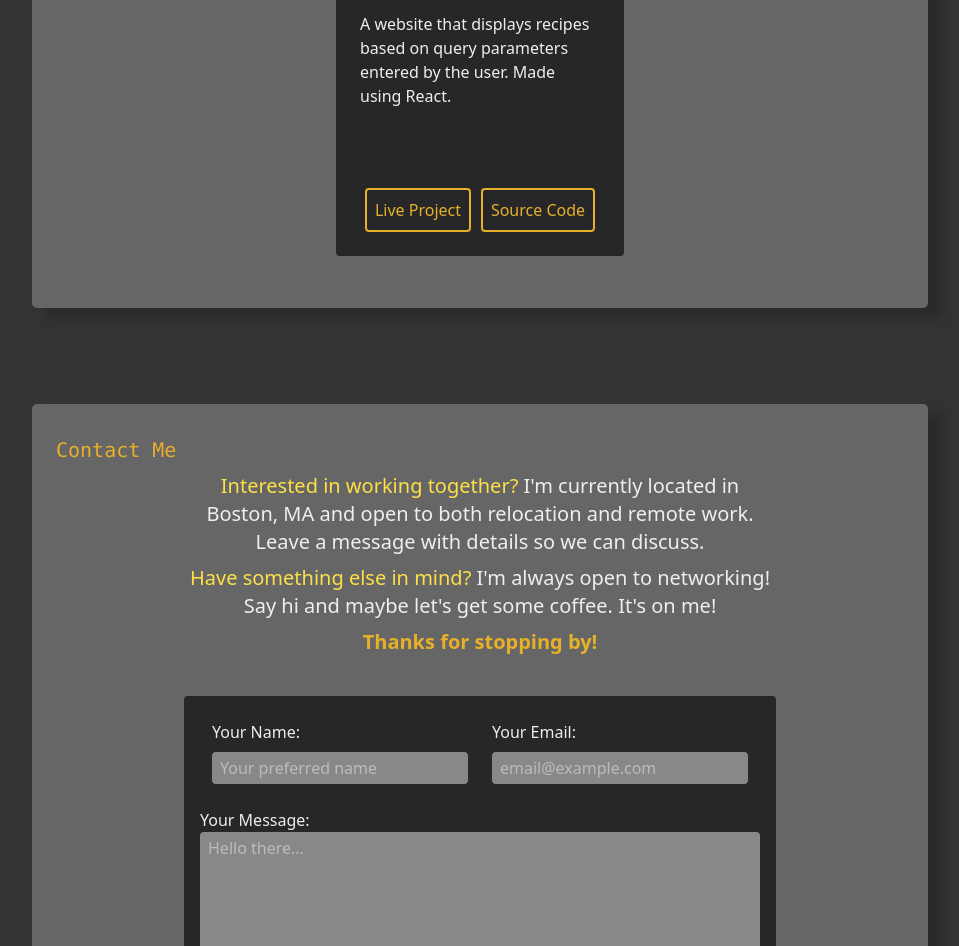
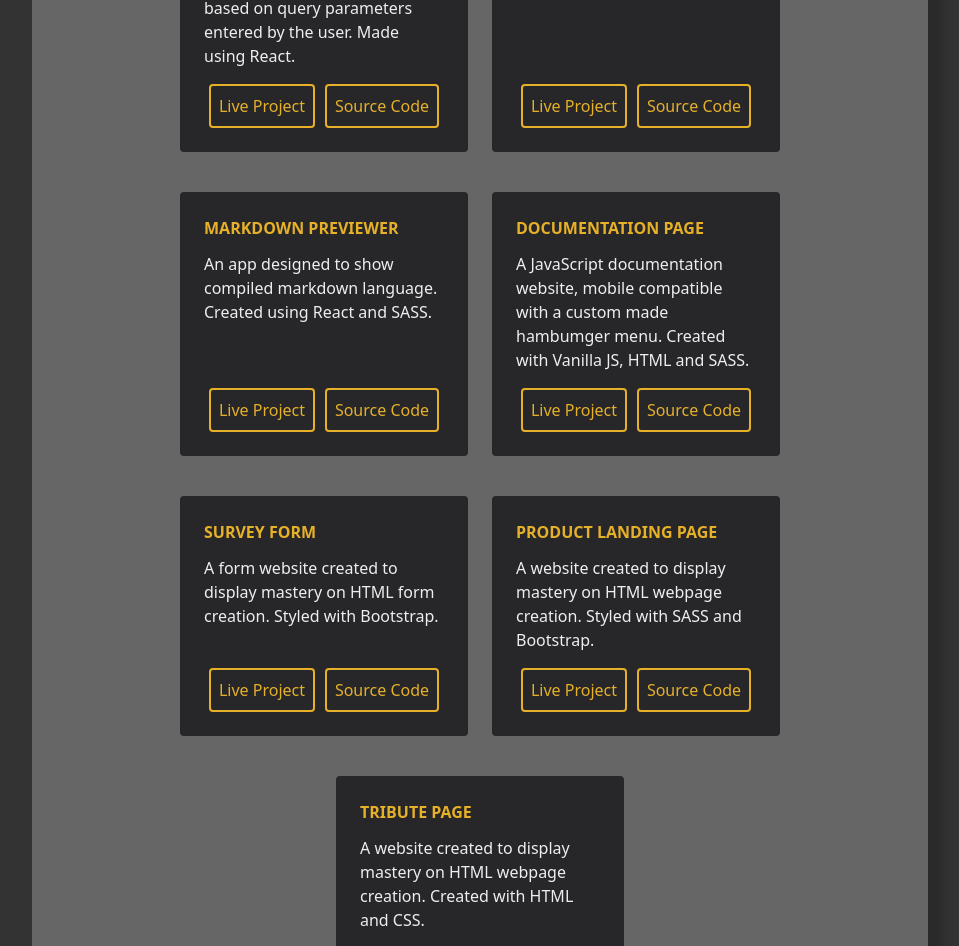
Before and after one commit to filipeqm94/portfolio, a React (Create React App) app: page / in a window 1280 px wide. Shown: the part 1826-2772 px from the top of the page, without its empty margins (160-1119 px from the left). Built offline with nearby package versions, Linux system fonts and the light colour scheme; no server answers.

Commit message:
display more projects to the website

```diff
--- a/src/components/Projects/Project/index.js
+++ b/src/components/Projects/Project/index.js
@@ -11,16 +11,19 @@ function Project({ project }) {
       className='bg-zinc-800 mx-3 p-6 w-72 card-height flex flex-col p-2 m-5 rounded hover:scale-105 transition-transform'
       key={project.title}
     >
-      <img
-        src={project.image}
-        alt={project.tile}
-        className='h-44 w-full rounded z-1'
-      />
+      {project.image ? (
+        <img
+          src={project.image}
+          alt={project.tile}
+          className='h-44 w-full rounded z-1'
+        />
+      ) : null}
+
       <h3 className='mb-3 font-bold text-[#E6B029]'>
         {project.title.toUpperCase()}
       </h3>
       <p className='mb-auto'>{project.description}</p>
-      <div className='flex justify-around links'>
+      <div className='flex justify-around links pt-4'>
         <a href={project.liveProject} target=' _blank' className={aTagClasses}>
           Live Project
         </a>
--- a/src/components/Projects/Project/styles.scss
+++ b/src/components/Projects/Project/styles.scss
@@ -1,5 +1,5 @@
 .card-height {
-  height: 30rem;
+  max-height: 30rem;
 }
 
 @media only screen and (max-width: 768px) {
--- a/src/components/Projects/index.js
+++ b/src/components/Projects/index.js
@@ -46,60 +46,54 @@ const projects = [
     liveProject: 'https://fm-recipe-finder.herokuapp.com/',
     sourceCode: 'https://github.com/filipeqm94/Recipe-Search',
   },
-  // {
-  //   title: 'Crossword Puzzle',
-  //   image: '',
-  //   description:
-  //     'A website for users to play the Crossword Puzzle game. Make with VanillaJS, HTML and SASS',
-  //   technologies: ['html', 'css', 'javascript'],
-  //   liveProject: 'https://filipeqm94.github.io/Crossword-Puzzle/',
-  //   sourceCode: 'https://github.com/filipeqm94/Crossword-Puzzle',
-  // },
-  // {
-  //   title: 'Survey Form',
-  //   image: '',
-  //   description:
-  //     'A form website created to display mastery on HTML form creation. Styled with Bootstrap.',
-  //   technologies: ['html', 'css'],
-  //   liveProject: 'https://filipeqm94.github.io/avenger-experience-form/',
-  //   sourceCode: 'https://github.com/filipeqm94/avenger-experience-form',
-  // },
-  // {
-  //   title: 'Product Landing Page',
-  //   image: '',
-  //   description:
-  //     'A website created to display mastery on HTML form webpage creation. Styled with SASS and Bootstrap.',
-  //   technologies: ['html', 'css'],
-  //   liveProject: 'https://filipeqm94.github.io/product-landing-page/',
-  //   sourceCode: 'https://github.com/filipeqm94/product-landing-page',
-  // },
-  // {
-  //   title: 'Tribute Page',
-  //   image: '',
-  //   description:
-  //     'A website created to display mastery on HTML form webpage creation. Styled with SASS and Bootstrap.',
-  //   technologies: ['html', 'css'],
-  //   liveProject: 'https://filipeqm94.github.io/chester-tribute-page/',
-  //   sourceCode: 'https://github.com/filipeqm94/chester-tribute-page',
-  // },
-  // {
-  //   title: 'Documentation Page',
-  //   image: '',
-  //   description:
-  //     'A website created to display mastery on HTML form webpage creation. Styled with SASS and Bootstrap.',
-  //   technologies: ['html', 'css', 'javascript'],
-  //   liveProject: 'https://filipeqm94.github.io/tech-doc-page/',
-  //   sourceCode: 'https://github.com/filipeqm94/tech-doc-page',
-  // },
-  // {
-  //   title: 'Markdown Previewer',
-  //   image: '',
-  //   description:
-  //     'A website created to display mastery on HTML form webpage creation. Styled with SASS and Bootstrap.',
-  //   technologies: ['html', 'css', 'javascript', 'react'],
-  //   liveProject: 'https://filipeqm94.github.io/markdown-previewer/',
-  //   sourceCode: 'https://github.com/filipeqm94/markdown-previewer',
-  // },
+  {
+    title: 'Crossword Puzzle',
+    description:
+      'A website for users to play the Crossword Puzzle game. Make with VanillaJS, HTML and SASS.',
+    technologies: ['html', 'css', 'javascript'],
+    liveProject: 'https://filipeqm94.github.io/Crossword-Puzzle/',
+    sourceCode: 'https://github.com/filipeqm94/Crossword-Puzzle',
+  },
+  {
+    title: 'Markdown Previewer',
+    description:
+      'An app designed to show compiled markdown language. Created using React and SASS.',
+    technologies: ['html', 'css', 'javascript', 'react'],
+    liveProject: 'https://filipeqm94.github.io/markdown-previewer/',
+    sourceCode: 'https://github.com/filipeqm94/markdown-previewer',
+  },
+  {
+    title: 'Documentation Page',
+    description:
+      'A JavaScript documentation website, mobile compatible with a custom made hambumger menu. Created with Vanilla JS, HTML and SASS.',
+    technologies: ['html', 'css', 'javascript'],
+    liveProject: 'https://filipeqm94.github.io/tech-doc-page/',
+    sourceCode: 'https://github.com/filipeqm94/tech-doc-page',
+  },
+  {
+    title: 'Survey Form',
+    description:
+      'A form website created to display mastery on HTML form creation. Styled with Bootstrap.',
+    technologies: ['html', 'css'],
+    liveProject: 'https://filipeqm94.github.io/avenger-experience-form/',
+    sourceCode: 'https://github.com/filipeqm94/avenger-experience-form',
+  },
+  {
+    title: 'Product Landing Page',
+    description:
+      'A website created to display mastery on HTML webpage creation. Styled with SASS and Bootstrap.',
+    technologies: ['html', 'css'],
+    liveProject: 'https://filipeqm94.github.io/product-landing-page/',
+    sourceCode: 'https://github.com/filipeqm94/product-landing-page',
+  },
+  {
+    title: 'Tribute Page',
+    description:
+      'A website created to display mastery on HTML webpage creation. Created with HTML and CSS.',
+    technologies: ['html', 'css'],
+    liveProject: 'https://filipeqm94.github.io/chester-tribute-page/',
+    sourceCode: 'https://github.com/filipeqm94/chester-tribute-page',
+  },
 ]
 
 const initialTechs = [
```
